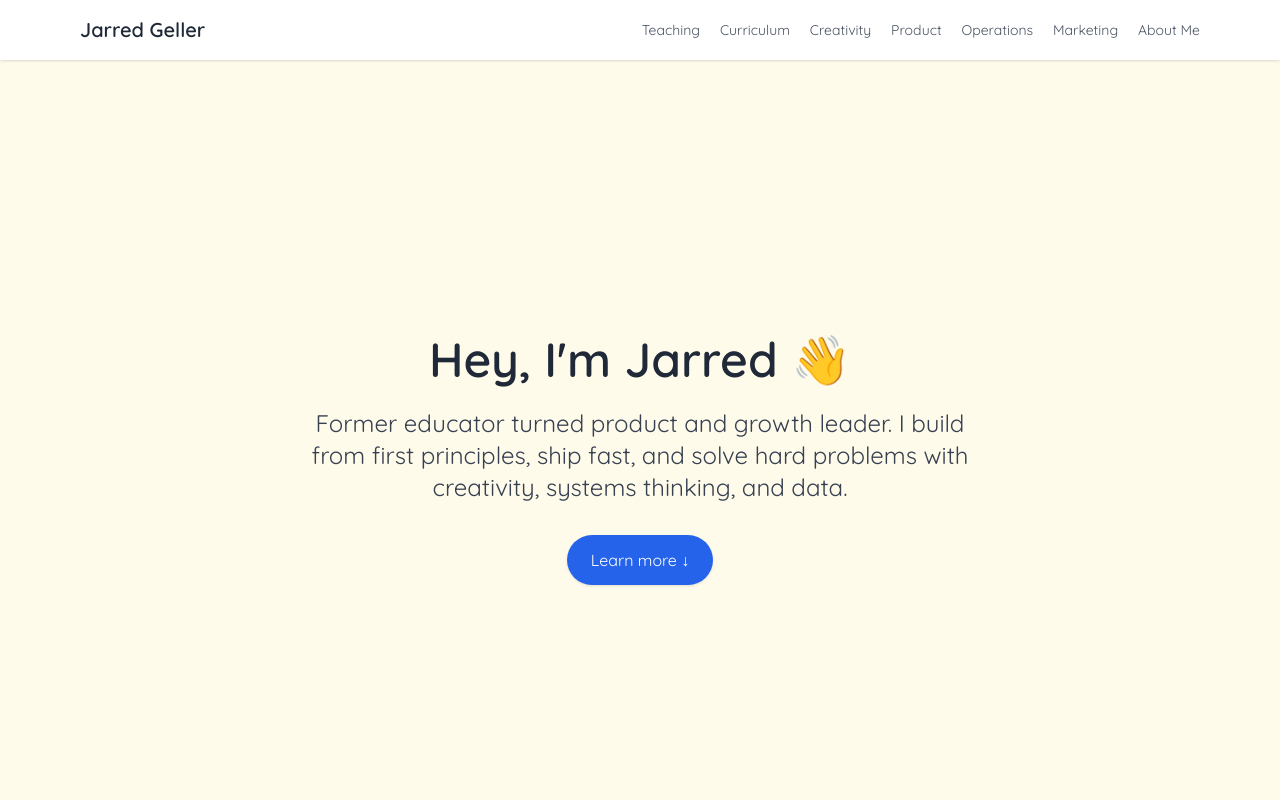
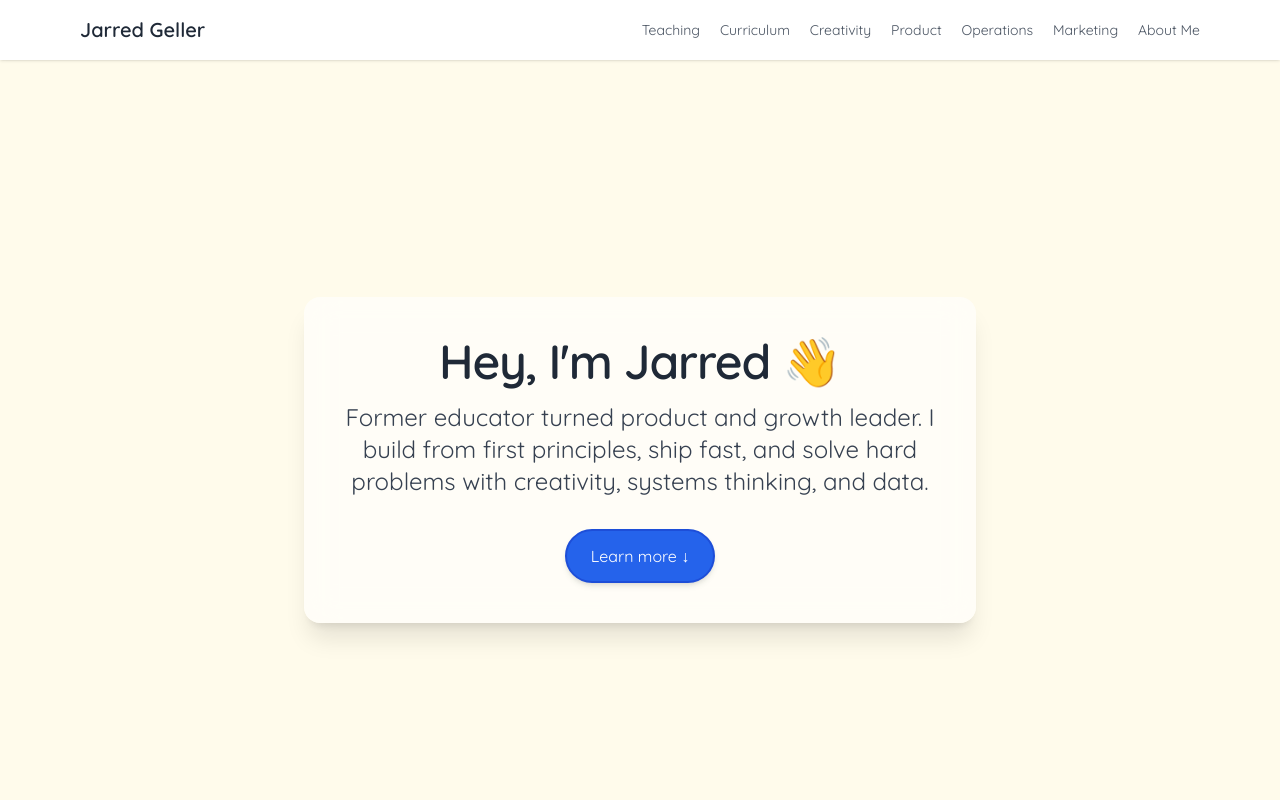
Before and after one commit to youngfessy/about-me, a website: page index.html in a window 1280 px wide. Shown: the top 800 px of the page. Drawn offline with nearby package versions, Linux system fonts and the light colour scheme.

Commit message:
hero updates again

```diff
--- a/index.html
+++ b/index.html
@@ -37,24 +37,32 @@
 
   <!-- Hero -->
   <section class="relative min-h-screen flex flex-col items-center justify-center text-center px-6 bg-amber-50 overflow-hidden">
-    <!-- Static Wavy Background -->
-    <div class="absolute inset-0 -z-10 pointer-events-none">
-      <svg viewBox="0 0 1440 320" class="w-full h-full" preserveAspectRatio="none">
-        <path fill="#fde68a" fill-opacity="1" d="M0,160L80,165.3C160,171,320,181,480,176C640,171,800,149,960,160C1120,171,1280,213,1360,234.7L1440,256V0H0Z"></path>
+    <!-- Top Wave -->
+    <div class="absolute top-0 left-0 w-full overflow-hidden leading-none -z-10 animate-wave">
+      <svg viewBox="0 0 1440 100" class="w-full h-auto" preserveAspectRatio="none">
+        <path fill="#fef3c7" d="M0,64L48,58.7C96,53,192,43,288,42.7C384,43,480,53,576,64C672,75,768,85,864,90.7C960,96,1056,96,1152,85.3C1248,75,1344,53,1392,42.7L1440,32V0H0Z"></path>
+      </svg>
+    </div>
+
+    <!-- Bottom Wave (blends into white section below) -->
+    <div class="absolute bottom-0 left-0 w-full overflow-hidden leading-none -z-10 animate-wave">
+      <svg viewBox="0 0 1440 100" class="w-full h-auto rotate-180" preserveAspectRatio="none">
+        <path fill="#ffffff" d="M0,64L48,58.7C96,53,192,43,288,42.7C384,43,480,53,576,64C672,75,768,85,864,90.7C960,96,1056,96,1152,85.3C1248,75,1344,53,1392,42.7L1440,32V0H0Z"></path>
       </svg>
     </div>
 
     <!-- Hero Content -->
-    <div class="relative z-10 max-w-2xl">
-      <h1 class="text-4xl sm:text-5xl font-semibold mb-6">Hey, I'm Jarred 👋</h1>
-      <p class="text-xl sm:text-2xl text-gray-700 mb-8">
+    <div class="relative z-10 max-w-2xl bg-white/60 backdrop-blur-lg rounded-2xl shadow-xl p-10">
+      <h1 class="text-4xl sm:text-5xl font-semibold tracking-tight mb-4">Hey, I'm Jarred 👋</h1>
+      <p class="text-xl sm:text-2xl text-gray-700 mb-8 leading-snug">
         Former educator turned product and growth leader. I build from first principles, ship fast, and solve hard problems with creativity, systems thinking, and data.
       </p>
-      <a href="#about" class="inline-block px-6 py-3 bg-blue-600 text-white rounded-full shadow hover:bg-blue-700 transition">
+      <a href="#about" class="inline-block px-6 py-3 bg-blue-600 text-white rounded-full border-2 border-blue-700 hover:bg-blue-700 transition shadow-md">
         Learn more ↓
       </a>
     </div>
   </section>
+
 
 
 
--- a/input.css
+++ b/input.css
@@ -13,3 +13,18 @@
 html {
   scroll-behavior: smooth;
 }
+
+@layer utilities {
+  @keyframes wave {
+    0%, 100% {
+      transform: translateX(0);
+    }
+    50% {
+      transform: translateX(-20px);
+    }
+  }
+
+  .animate-wave {
+    animation: wave 8s ease-in-out infinite;
+  }
+}
```
